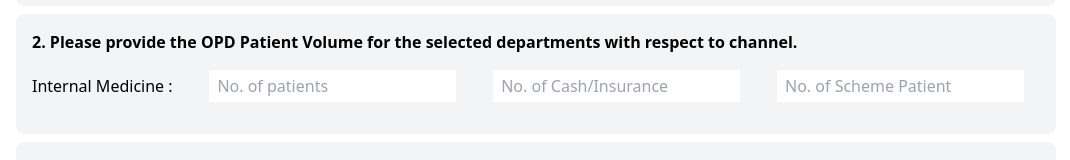
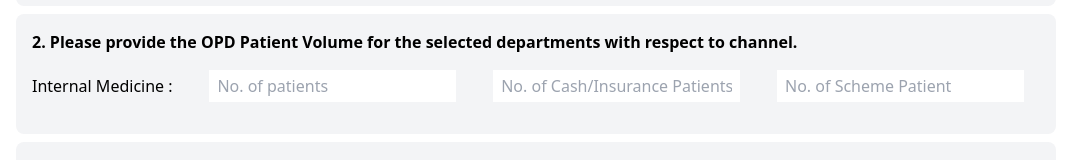
Before and after one commit to deepaksemwal121/landingpage-disease, a React (Create React App) app: page /onboard in a window 1280 px wide. Both pictures are taken after a click on the checkbox 142 px from the left and 180 px from the top of the page. Shown: the part 330-490 px from the top of the page, without its empty margins (104-1174 px from the left). Built offline with nearby package versions, Linux system fonts and the light colour scheme.

Commit message:
---Updated

```diff
--- a/src/pages/onboarding/OnBoarding.js
+++ b/src/pages/onboarding/OnBoarding.js
@@ -163,7 +163,7 @@ const OnBoarding = () => {
                   <input
                     required
                     className="px-2 py-1 outline-none"
-                    placeholder="No. of Cash/Insurance"
+                    placeholder="No. of Cash/Insurance Patients"
                     value={item.cash}
                     onChange={(e) =>
                       setSelectedSpecs((state) => {
```
